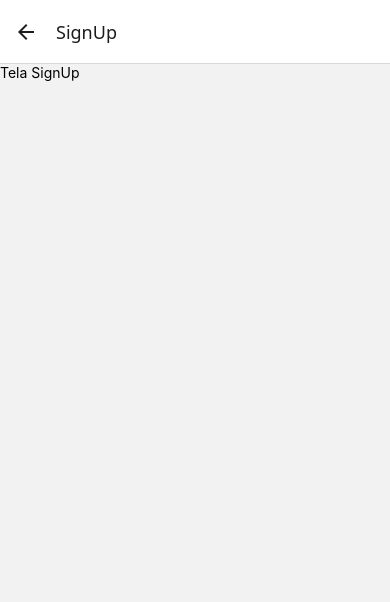
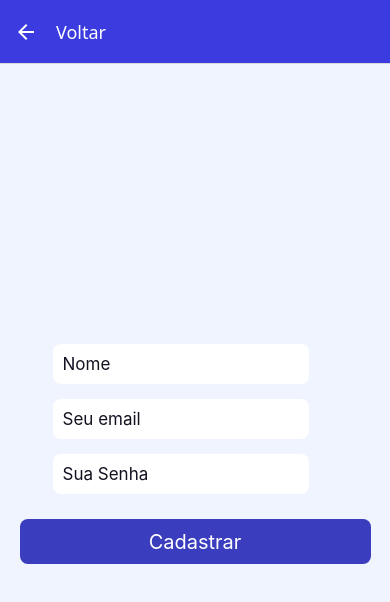
Before and after one commit to NicolasOBP/AppFinancas-Curso-Fabrica-de-Aplicativos, a React Native app: screen /SignUp in a window 390 px wide. Shown: the top 602 px of the page. Built offline with nearby package versions, Linux system fonts and the light colour scheme.

Commit message:
feat: styling SignUp Screen

```diff
--- a/src/Pages/SignIn/index.tsx
+++ b/src/Pages/SignIn/index.tsx
@@ -15,6 +15,7 @@ import { Navigate } from "@/Routes/types/screenProps";
 
 export default function SignIn() {
   const navigation = useNavigation<Navigate>();
+
   return (
     <Background>
       <Container behavior={Platform.OS === "ios" ? "padding" : ""} enable>
@@ -32,7 +33,7 @@ export default function SignIn() {
           <SubmitText>Acessar</SubmitText>
         </SubmitButton>
 
-        <Link onpress={() => navigation.navigate("SignUp")}>
+        <Link onPress={() => navigation.navigate("SignUp")}>
           <LinkText>Criar uma Conta</LinkText>
         </Link>
       </Container>
--- a/src/Pages/SignUp/index.tsx
+++ b/src/Pages/SignUp/index.tsx
@@ -1,9 +1,36 @@
-import { Text, View } from "react-native";
+import { Platform, Text, View } from "react-native";
+import {
+  AreaInput,
+  Background,
+  Container,
+  Input,
+  Link,
+  LinkText,
+  Logo,
+  SubmitButton,
+  SubmitText,
+} from "@/Pages/SignIn/style";
 
 export default function SignUp() {
   return (
-    <View>
-      <Text>Tela SignUp</Text>
-    </View>
+    <Background>
+      <Container behavior={Platform.OS === "ios" ? "padding" : ""} enable>
+        <AreaInput>
+          <Input placeholder="Nome" />
+        </AreaInput>
+
+        <AreaInput>
+          <Input placeholder="Seu email" />
+        </AreaInput>
+
+        <AreaInput>
+          <Input placeholder="Sua Senha" />
+        </AreaInput>
+
+        <SubmitButton>
+          <SubmitText>Cadastrar</SubmitText>
+        </SubmitButton>
+      </Container>
+    </Background>
   );
 }
--- a/src/Routes/auth.routes.tsx
+++ b/src/Routes/auth.routes.tsx
@@ -13,7 +13,17 @@ export default function AuthRoutes() {
         component={SignIn}
         options={{ headerShown: false }}
       />
-      <AuthStack.Screen name="SignUp" component={SignUp} />
+
+      <AuthStack.Screen
+        name="SignUp"
+        component={SignUp}
+        options={{
+          headerStyle: { backgroundColor: "#3b3bdf" },
+          headerTintColor: "#fff",
+          headerTitle: "Voltar",
+          headerBackTitle: "",
+        }}
+      />
     </AuthStack.Navigator>
   );
 }
```
